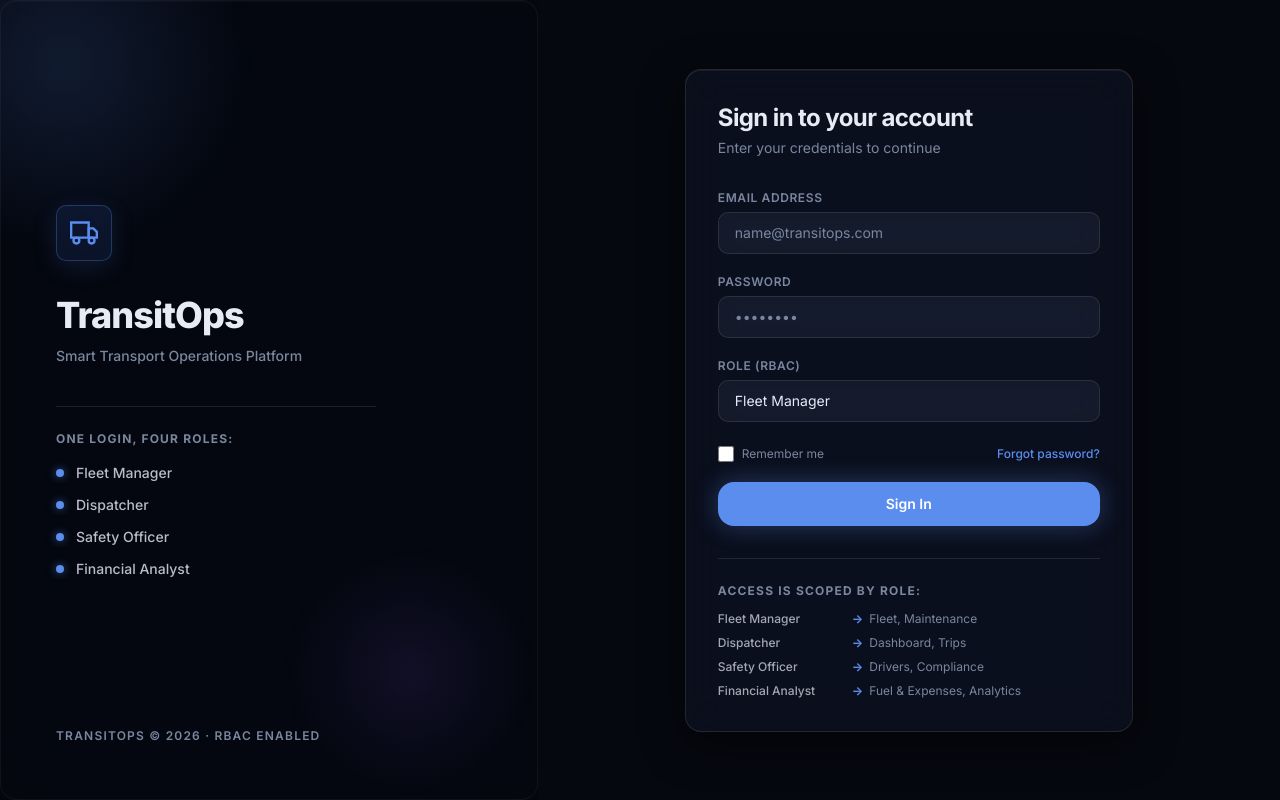
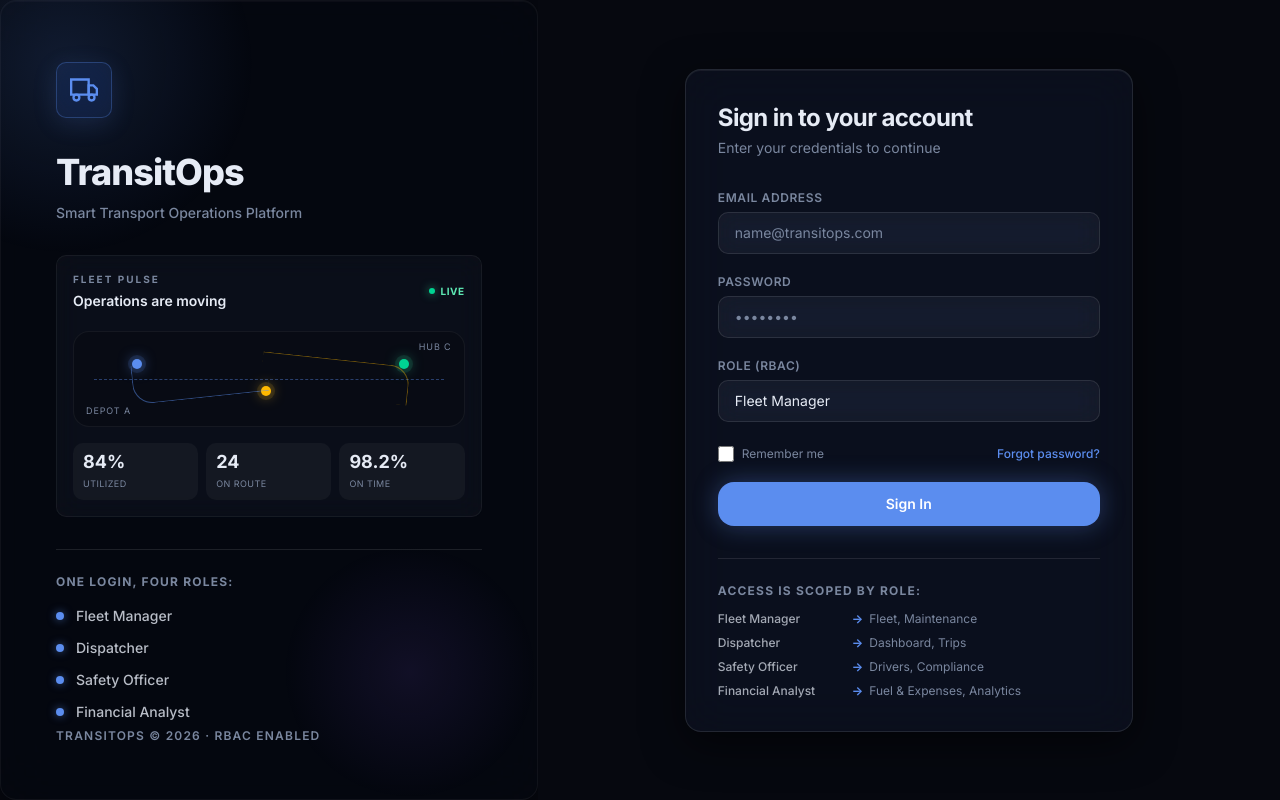
Before and after one commit to MeetPatel99799/odoo-hackathon-26, a React (Vite) app in the folder frontend/: page /login in a window 1280 px wide. Built offline with nearby package versions, Linux system fonts and the light colour scheme.

Commit message:
changes into login page

```diff
--- a/frontend/src/components/auth/LoginForm.jsx
+++ b/frontend/src/components/auth/LoginForm.jsx
@@ -48,7 +48,7 @@ export default function LoginForm({ onSubmit, loading, roleOptions }) {
           style={{ background: 'radial-gradient(circle, rgba(139,92,246,0.10) 0%, transparent 70%)' }}
         />
 
-        <div className="relative flex flex-col flex-1 justify-center max-w-xs">
+        <div className="relative flex flex-col flex-1 justify-center max-w-lg">
           {/* Logo */}
           <div className="w-14 h-14 glass-primary rounded-xl flex items-center justify-center mb-8 shadow-lg">
             <svg width="28" height="28" viewBox="0 0 24 24" fill="none" stroke="currentColor" strokeWidth="2" className="text-primary">
@@ -59,9 +59,48 @@ export default function LoginForm({ onSubmit, loading, roleOptions }) {
           <h1 className="text-4xl font-extrabold text-text tracking-tight leading-tight mb-2">
             TransitOps
           </h1>
-          <p className="text-muted text-sm mb-10 font-medium">
+          <p className="text-muted text-sm mb-8 font-medium">
             Smart Transport Operations Platform
           </p>
+
+          <div className="glass-subtle p-4 mb-8 border-white/10">
+            <div className="flex items-center justify-between mb-5">
+              <div>
+                <p className="text-[10px] uppercase tracking-[0.2em] text-muted font-bold">Fleet pulse</p>
+                <p className="text-sm text-text font-semibold mt-1">Operations are moving</p>
+              </div>
+              <span className="flex items-center gap-1.5 text-[10px] text-emerald-300 uppercase tracking-wider font-bold">
+                <span className="w-1.5 h-1.5 rounded-full bg-emerald-400 shadow-[0_0_10px_rgba(52,211,153,0.8)]" />
+                Live
+              </span>
+            </div>
+
+            <div className="relative h-24 mb-4 overflow-hidden rounded-lg bg-black/15 border border-white/5">
+              <div className="absolute inset-x-5 top-1/2 border-t border-dashed border-primary/40" />
+              <div className="absolute left-[15%] top-[29%] w-2.5 h-2.5 rounded-full bg-primary shadow-[0_0_0_4px_rgba(91,141,239,0.14),0_0_14px_rgba(91,141,239,0.8)]" />
+              <div className="absolute left-[48%] top-[58%] w-2.5 h-2.5 rounded-full bg-amber-400 shadow-[0_0_0_4px_rgba(251,191,36,0.12),0_0_14px_rgba(251,191,36,0.7)]" />
+              <div className="absolute right-[14%] top-[29%] w-2.5 h-2.5 rounded-full bg-emerald-400 shadow-[0_0_0_4px_rgba(52,211,153,0.12),0_0_14px_rgba(52,211,153,0.7)]" />
+              <div className="absolute left-[15%] top-[29%] w-[35%] h-[42%] border-l border-b border-primary/50 rounded-bl-[20px] -rotate-6" />
+              <div className="absolute left-[48%] top-[29%] w-[38%] h-[42%] border-r border-t border-amber-400/40 rounded-tr-[20px] rotate-6" />
+              <span className="absolute left-3 bottom-2 text-[9px] text-muted uppercase tracking-widest">Depot A</span>
+              <span className="absolute right-3 top-2 text-[9px] text-muted uppercase tracking-widest">Hub C</span>
+            </div>
+
+            <div className="grid grid-cols-3 gap-2">
+              <div className="rounded-md bg-white/4 p-2.5">
+                <p className="text-lg font-bold text-text leading-none">84%</p>
+                <p className="text-[9px] text-muted uppercase tracking-wider mt-1.5">Utilized</p>
+              </div>
+              <div className="rounded-md bg-white/4 p-2.5">
+                <p className="text-lg font-bold text-text leading-none">24</p>
+                <p className="text-[9px] text-muted uppercase tracking-wider mt-1.5">On route</p>
+              </div>
+              <div className="rounded-md bg-white/4 p-2.5">
+                <p className="text-lg font-bold text-text leading-none">98.2%</p>
+                <p className="text-[9px] text-muted uppercase tracking-wider mt-1.5">On time</p>
+              </div>
+            </div>
+          </div>
 
           <div className="border-t border-white/10 pt-6">
             <p className="text-xs font-bold text-muted uppercase tracking-widest mb-4">
@@ -70,7 +109,7 @@ export default function LoginForm({ onSubmit, loading, roleOptions }) {
             <ul className="space-y-3 text-sm">
               {['Fleet Manager', 'Dispatcher', 'Safety Officer', 'Financial Analyst'].map((r) => (
                 <li key={r} className="flex items-center gap-3">
-                  <span className="w-2 h-2 rounded-full bg-primary flex-shrink-0" style={{ boxShadow: '0 0 8px rgba(91,141,239,0.6)' }} />
+                  <span className="w-2 h-2 rounded-full bg-primary shrink-0" style={{ boxShadow: '0 0 8px rgba(91,141,239,0.6)' }} />
                   <span className="font-medium text-text/80">{r}</span>
                 </li>
               ))}
@@ -211,7 +250,7 @@ export default function LoginForm({ onSubmit, loading, roleOptions }) {
                   ['Financial Analyst', 'Fuel & Expenses, Analytics'],
                 ].map(([name, scope]) => (
                   <li key={name} className="flex items-center gap-1.5">
-                    <span className="font-medium text-text/70 w-32 flex-shrink-0">{name}</span>
+                    <span className="font-medium text-text/70 w-32 shrink-0">{name}</span>
                     <span className="text-primary font-bold">&rarr;</span>
                     <span>{scope}</span>
                   </li>
```
